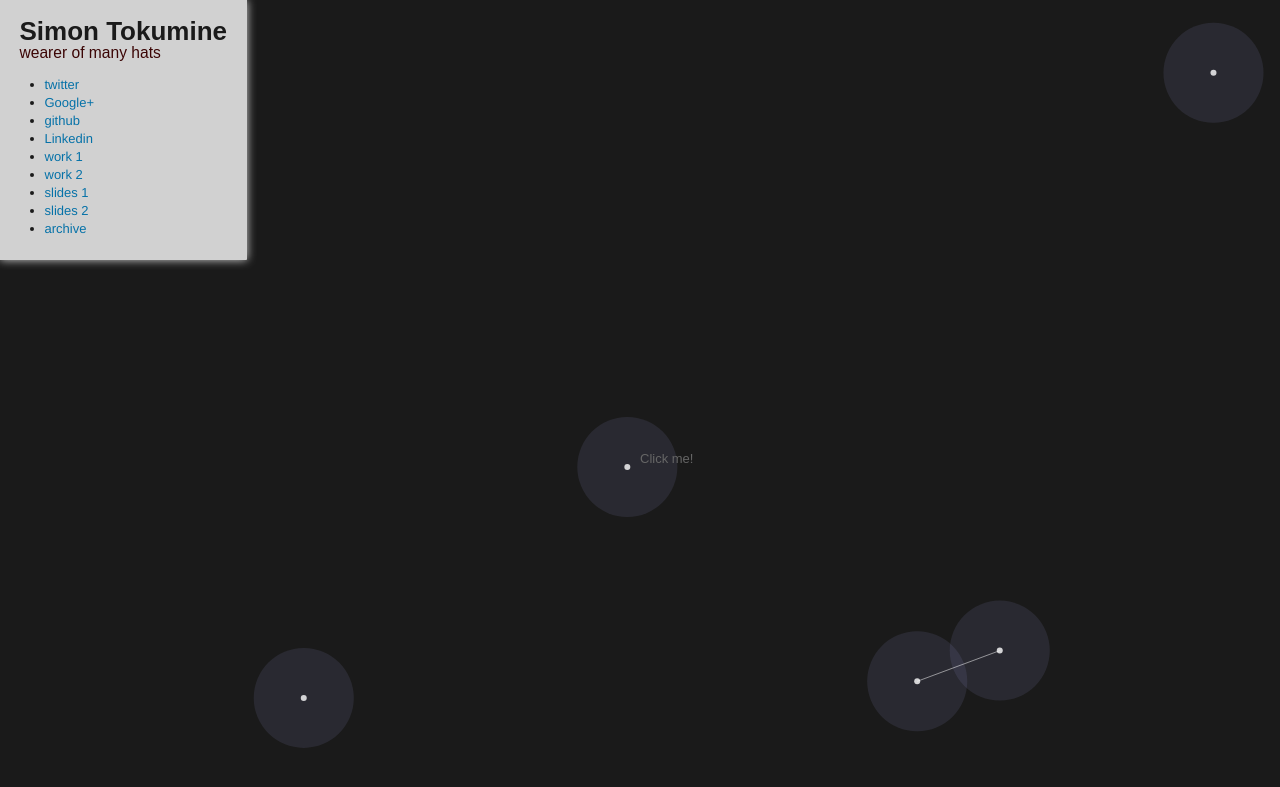
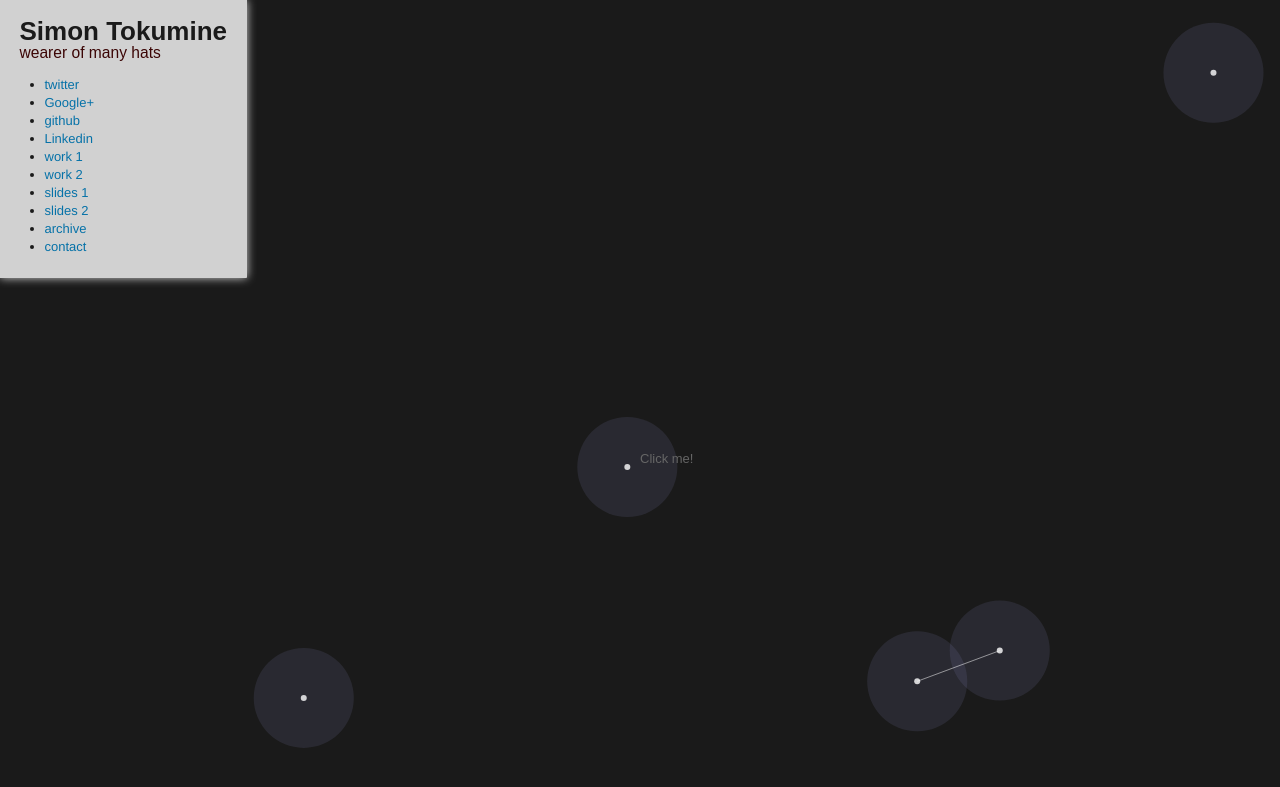
Before and after one commit to tokumine/tokumine.github.com, a Jekyll site: the page built from index.html, in a window 1280 px wide. Shown: the top 787 px of the page. Built offline with Jekyll 4.4.1, drawn with Linux system fonts in a browser that asks for light colours; some web fonts are replaced.

Commit message:
Add contact

```diff
--- a/_layouts/default.html
+++ b/_layouts/default.html
@@ -23,6 +23,7 @@
     <li><a href="http://www.slideshare.net/tokumine/presentations" target="_blank">slides 1</a></li>
     <li><a href="https://speakerdeck.com/u/tokumine" target="_blank">slides 2</a></li>
     <li><a href="http://tokumine.wordpress.com" target="_blank">archive</a></li>
+    <li><a href="mailto:si@tinypla.net" target="_blank">contact</a></li>
   </ul>
 </div>
 <div class="fun">
```
